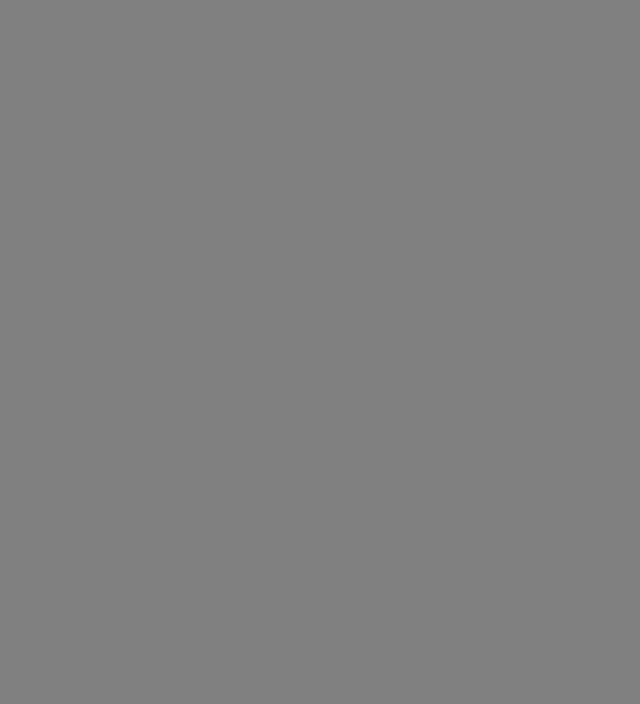
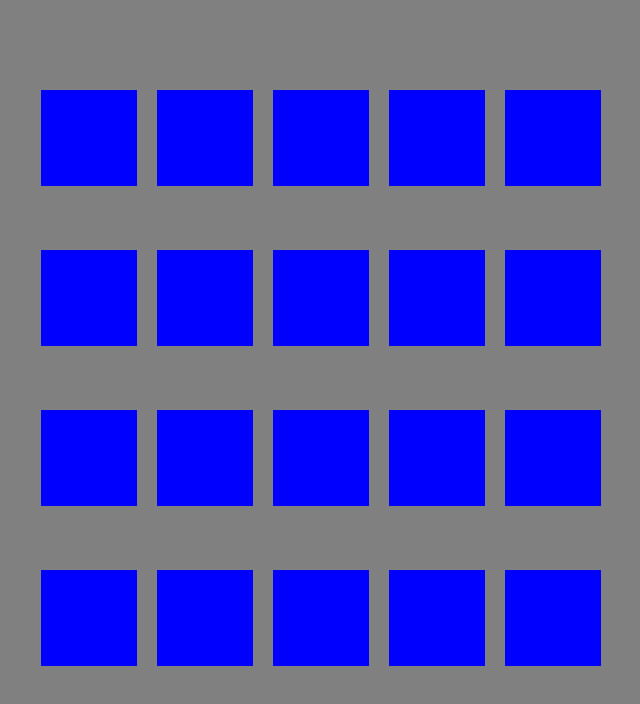
Before and after one commit to VincentLideboKjellman/FuzzyMemory, a plain HTML site: page index.html in a window 1280 px wide. Shown: the whole page, without its empty margins (289-929 px from the left). Drawn offline with Linux system fonts and the light colour scheme.

Commit message:
Added more cards and colored the cards

```diff
--- a/index.html
+++ b/index.html
@@ -40,6 +40,14 @@
         </div>
         <div class="memoryCard card16">
         </div>
+        <div class="memoryCard card17">
+        </div>
+        <div class="memoryCard card18">
+        </div>
+        <div class="memoryCard card19">
+        </div>
+        <div class="memoryCard card20">
+        </div>
       </section>
     </div>
   </body>
--- a/styles.css
+++ b/styles.css
@@ -11,10 +11,21 @@
 }
 
 .memoryBoard{
-width: 640px;
-height: 640px;
-margin: auto;
-display: flex;
-flex-flow: wrap;
+  width: 640px;
+  height: 640px;
+  margin: auto;
+  display: flex;
+  flex-flow: wrap;
+}
 
+.memoryCard{
+  /* width: calc(25% - 10px);
+  height: calc(33.333% - 10px);
+  box-shadow: 1px 1px 1px rgba(0,0,0,.3);   FROM INTERNET */
+
+  background-color: blue;
+  width:15%;
+  height: 15%;
+  margin: 10px;
+  position: relative;
 }
```
